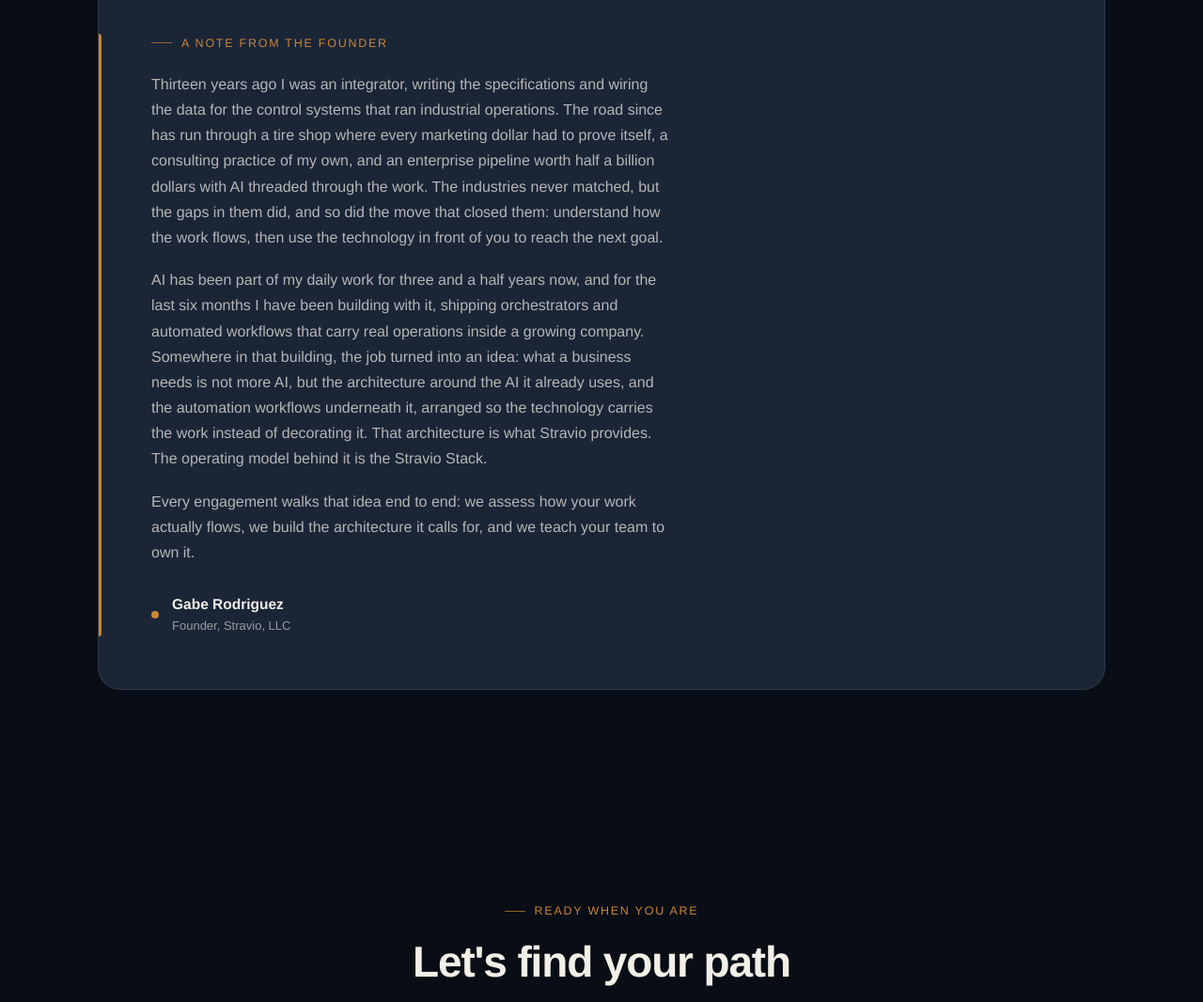
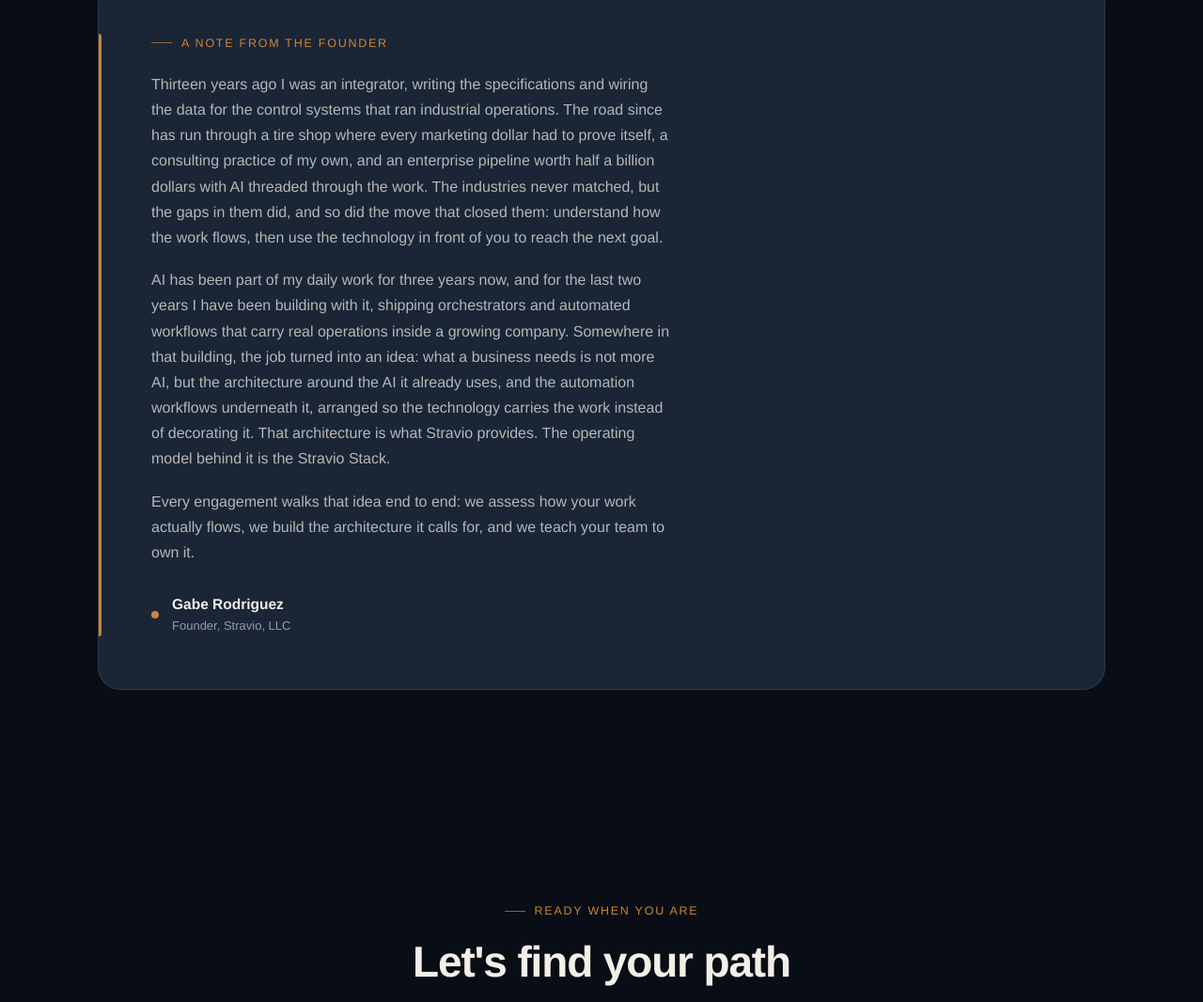
Before and after one commit to Stridernative/stravio-site, a plain HTML site: page about.html in a window 1280 px wide. Shown: the part 2574-3640 px from the top of the page at 94% size. Drawn offline with Linux system fonts and the light colour scheme.

Commit message:
Correct AI tenure on the about page
Three years using AI, two years building with it.

Co-Authored-By: Claude Fable 5.2 <noreply@anthropic.com>

```diff
--- a/about.html
+++ b/about.html
@@ -126,7 +126,7 @@
         <p class="eyebrow">A note from the founder</p>
         <div class="measure" style="margin-top:6px">
           <p>Thirteen years ago I was an integrator, writing the specifications and wiring the data for the control systems that ran industrial operations. The road since has run through a tire shop where every marketing dollar had to prove itself, a consulting practice of my own, and an enterprise pipeline worth half a billion dollars with AI threaded through the work. The industries never matched, but the gaps in them did, and so did the move that closed them: understand how the work flows, then use the technology in front of you to reach the next goal.</p>
-          <p>AI has been part of my daily work for three and a half years now, and for the last six months I have been building with it, shipping orchestrators and automated workflows that carry real operations inside a growing company. Somewhere in that building, the job turned into an idea: what a business needs is not more AI, but the architecture around the AI it already uses, and the automation workflows underneath it, arranged so the technology carries the work instead of decorating it. That architecture is what Stravio provides. The operating model behind it is the Stravio Stack.</p>
+          <p>AI has been part of my daily work for three years now, and for the last two years I have been building with it, shipping orchestrators and automated workflows that carry real operations inside a growing company. Somewhere in that building, the job turned into an idea: what a business needs is not more AI, but the architecture around the AI it already uses, and the automation workflows underneath it, arranged so the technology carries the work instead of decorating it. That architecture is what Stravio provides. The operating model behind it is the Stravio Stack.</p>
           <p>Every engagement walks that idea end to end: we assess how your work actually flows, we build the architecture it calls for, and we teach your team to own it.</p>
         </div>
         <div class="signature">
```
